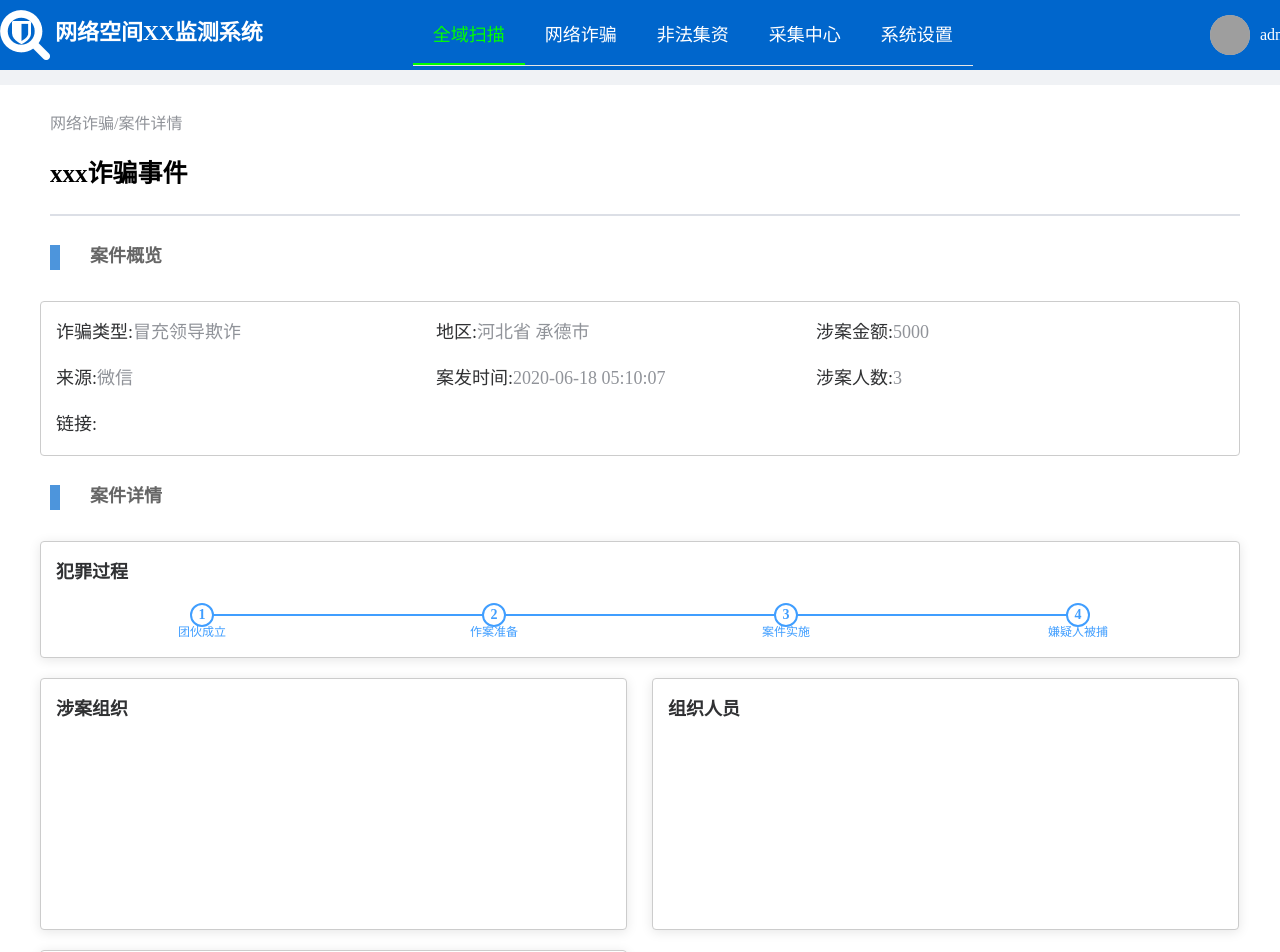
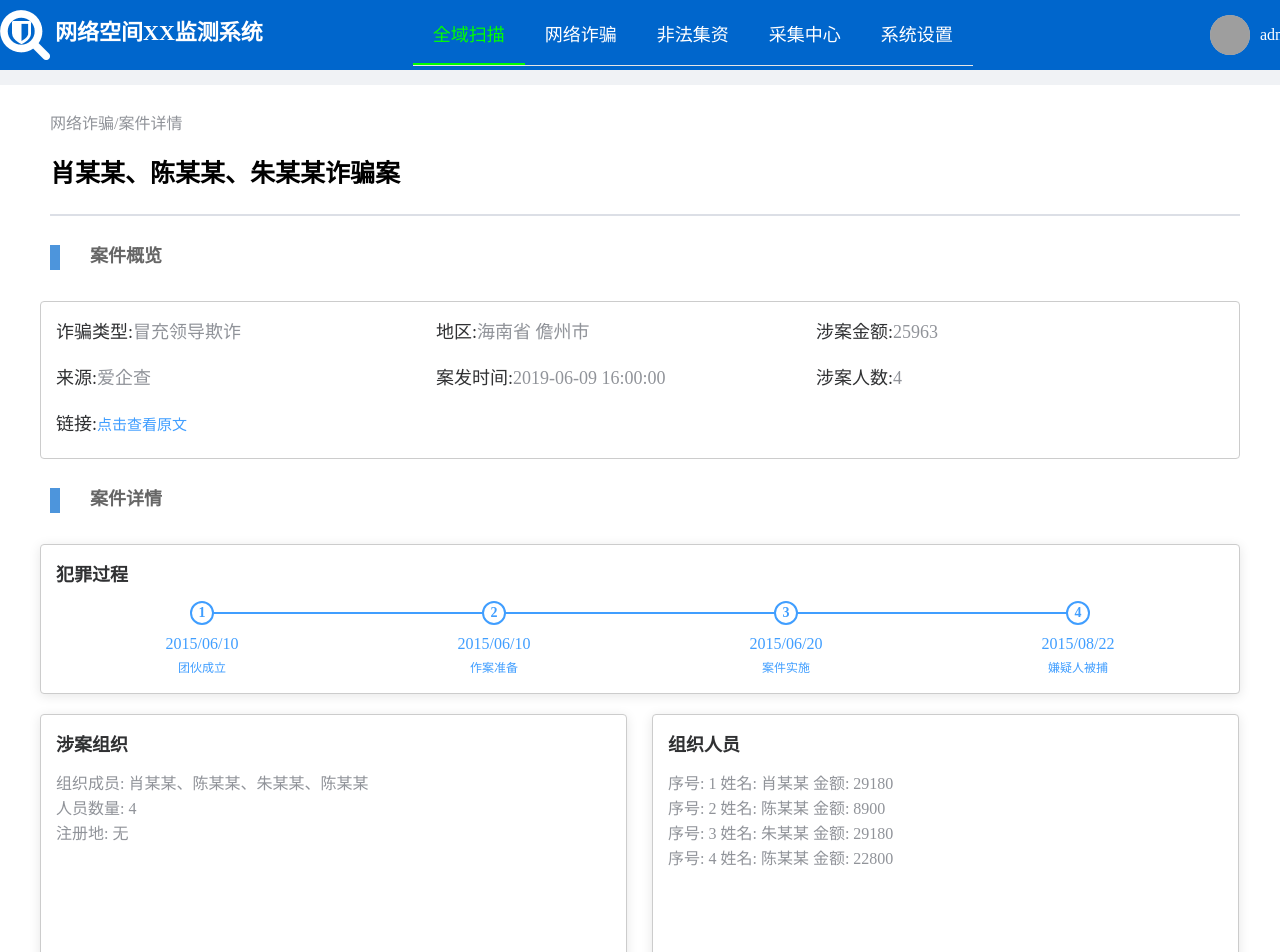
Before and after one commit to Tshirt-hfk/ccbps, a Vue app: page /internetFraudEventDetails in a window 1280 px wide. Shown: the top 952 px of the page. Built offline with nearby package versions, Linux system fonts and the light colour scheme; grey boxes are pictures that could not be loaded.

Commit message:
一些案例

```diff
--- a/src/data/internetFraudData.js
+++ b/src/data/internetFraudData.js
@@ -1,25 +1,16 @@
 
 export default {
-    data: [{
-        // 当前页显示数据
-        id: "ID43321432",
-        name: "xxx诈骗事件",
-        type: "冒充领导欺诈",
-        pos: "河北省 承德市",
-        num: 3,
-        source: "微信",         // 来源
-        date: 1592457007735,   // 时间戳
-        money: 5000
-      },
+    data: [
       {
         id: "ID43321433",
         name: "肖某某、陈某某、朱某某诈骗案",
-        type: "网络诈骗",
+        type: "冒充领导欺诈",
         pos: "海南省 儋州市",
         num: 4,
-        source: "微信",
+        source: "爱企查",
         date: 1560096000000,
         money: 25963,
+        link: "https://xin.baidu.com/wenshu?wenshuId=31fef63ba87daa4a6c6670dd0170d043333d34e7",
         establish: "2015/06/10",
         eventPrepare: "2015/06/10",
         eventDone: "2015/06/20",
@@ -52,50 +43,53 @@ export default {
     },
     {
         id: "ID43321434",
-        name: "韦某某涉嫌诈骗案",
-        type: "网络诈骗",
-        pos: "广西省 宾阳县",
-        num: 4,
-        source: "论坛",
+        name: "韦某某等涉嫌诈骗案",
+        type: "冒充公司老总欺诈",
+        pos: "广西省 南宁市",
+        num: 10,
+        source: "12309中国检查网",
         date: 1567267200000,
-        money: 93000,
-        establish: "2019/09",
-        eventPrepare: "2019/09",
-        eventDone: "2019/10/16",
-        arrested: "2019/12/06",
+        money: 1279900,
+        link: "https://www.12309.gov.cn/12309/gj/zj/hzs/hzswxq/zjxflws/201911/t20191125_7254627.shtml",
+        establish: "2017/09",
+        eventPrepare: "2017/09",
+        eventDone: "2017/9/20",
+        arrested: "2019/01/10",
         origination: "\
-            组织成员: 韦某某<br/>\
-            人员数量: 1<br/>\
+            组织成员: 韦某某、陈某某等<br/>\
+            人员数量: 10<br/>\
             注册地: 无\
         ",
         orMember: "\
             序号: 1\
-            姓名: 韦某某\
-            金额: 93000\
+            姓名: 韦某某<br>\
+            序号: 2\
+            姓名: 陈某某\
         ",
 
         hurtedMember: "\
             序号: 1\
-            姓名: 蒋某甲\
-            金额: 66000<br/>\
+            姓名: 王某某\
+            金额: 260000<br/>\
             序号: 2\
-            姓名: 叶某甲\
-            金额: 27000\
+            姓名: 余某某\
+            金额: 830000\
         "
     },
     {
         id: "ID43321435",
         name: "张某某、苏某某等诈骗案",
-        type: "网络诈骗",
+        type: "伪造身份诈骗",
         pos: "福建省 龙岩市",
-        num: 4,
-        source: "微博",
+        num: 6,
+        source: "12309中国检查网",
         date: 1509465600000,
         money: 42798,
+        link: "https://www.12309.gov.cn/12309/gj/fj/fzs/fzsmwq/zjxflws/202006/t20200619_8156160.shtml",
         establish: "2017/11",
         eventPrepare: "2017/11",
-        eventDone: "2017/11/21",
-        arrested: "2018/08/11",
+        eventDone: "2017/12/6",
+        arrested: "2019/09/11",
         origination: "\
             组织成员: 杨某某、林某甲、张某某、苏某某、陈某甲、龚某某<br/>\
             人员数量: 6<br/>\
--- a/src/views/illegalFundEventDetails.vue
+++ b/src/views/illegalFundEventDetails.vue
@@ -33,7 +33,7 @@
                     </div>
                     <div class="ed-main-overview-content">
                         <span class="ed-main-overview-label">链接:</span>
-                        <span class="ed-main-overview-name">{{item.link}}</span>
+                        <el-link type="primary" :href="item.link" target="_blank" style="font-size: 15px;padding-bottom: 4px;">点击查看原文</el-link>
                     </div>
                 </el-card>
             </div>
@@ -169,7 +169,7 @@ export default {
     border: 1px solid #ccc;
     margin-bottom: 20px;
     width: 585px;
-    height: 250px;
+    min-height: 250px;
 }
 .ed-main-overview-content{
     width: 380px;
@@ -190,7 +190,7 @@ export default {
 }
 .ed-main-details-content{
     color: #909399;
-    font-size: 15px;
-    margin-left: 5px;
+    font-size: 16px;
+    line-height: 25px;
 }
 </style>
--- a/src/views/internetFraudEventDetails.vue
+++ b/src/views/internetFraudEventDetails.vue
@@ -33,7 +33,7 @@
                     </div>
                     <div class="ed-main-overview-content">
                         <span class="ed-main-overview-label">链接:</span>
-                        <span class="ed-main-overview-name">{{item.link}}</span>
+                        <el-link type="primary" :href="item.link" target="_blank" style="font-size: 15px;padding-bottom: 4px;">点击查看原文</el-link>
                     </div>
                 </el-card>
             </div>
@@ -169,7 +169,7 @@ export default {
     border: 1px solid #ccc;
     margin-bottom: 20px;
     width: 585px;
-    height: 250px;
+    min-height: 250px;
 }
 .ed-main-overview-content{
     width: 380px;
@@ -186,11 +186,11 @@ export default {
 .ed-main-details-title{
     font-size: 18px;
     font-weight: bold;
-    margin-bottom: 20px;
+    margin-bottom: 15px;
 }
 .ed-main-details-content{
     color: #909399;
-    font-size: 15px;
-    margin-left: 5px;
+    font-size: 16px;
+    line-height: 25px;
 }
 </style>
```
Also changed, not shown: src/data/gatheringCenterData.js.
